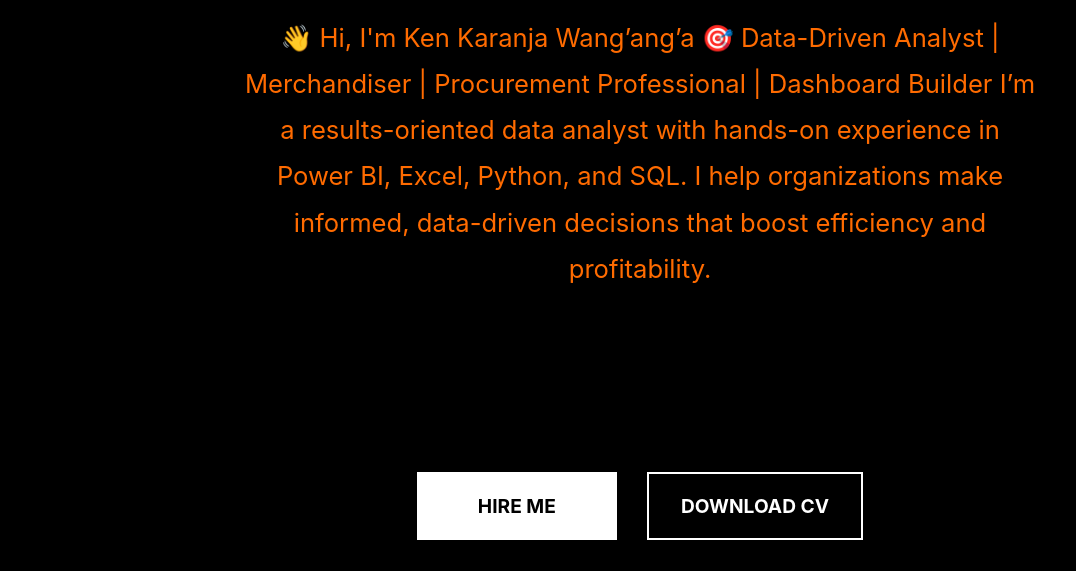
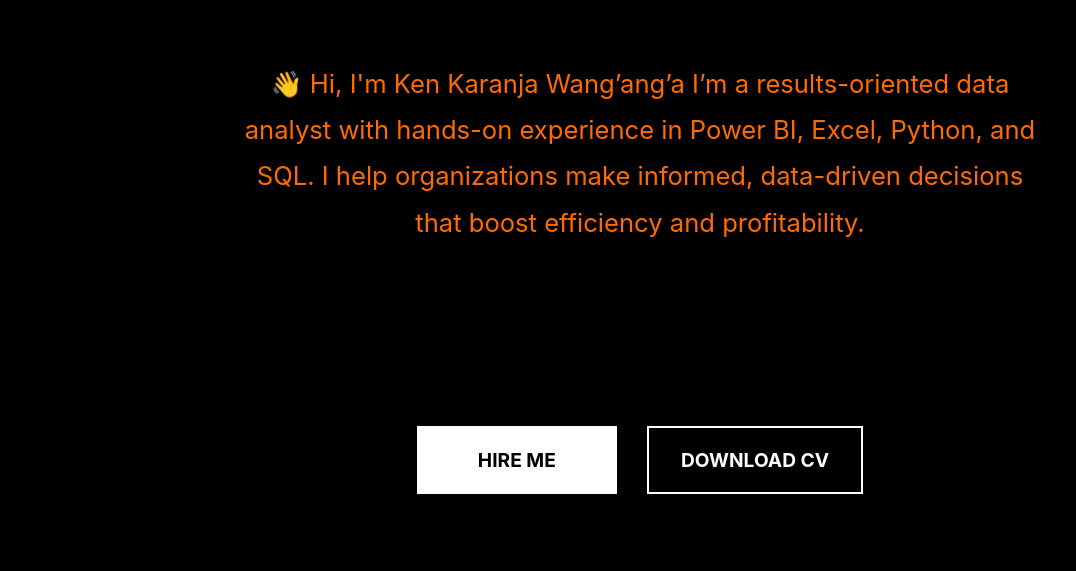
Before and after one commit to Karanja75/Karanja75.github.io, a website: page index.html in a window 1280 px wide. Shown: the part 229-800 px from the top of the page, without its empty margins (0-1076 px from the left). Drawn offline with Linux system fonts and the light colour scheme; a web font is replaced by a local one.

Commit message:
Update index.html

```diff
--- a/index.html
+++ b/index.html
@@ -68,8 +68,7 @@
             </div>
             <h1>Ken Karanja</h1>
             <p> 👋 Hi, I'm Ken Karanja Wang’ang’a
-                    🎯 Data-Driven Analyst | Merchandiser | Procurement Professional | Dashboard Builder
-                        I’m a results-oriented data analyst with hands-on experience in Power BI, Excel, Python, and SQL. I help organizations make informed, data-driven decisions that boost efficiency and profitability. </p>
+                I’m a results-oriented data analyst with hands-on experience in Power BI, Excel, Python, and SQL. I help organizations make informed, data-driven decisions that boost efficiency and profitability. </p>
             <div class="button-container">
               <a href="#contact" title="Hire Me" class="button stroke smoothscroll">HIRE ME</a>
               <a href="static/KaranjaCV2025.pdf" title="Download CV" download="Karanja_CV" class="button button-primary">DOWNLOAD CV</a>
```
